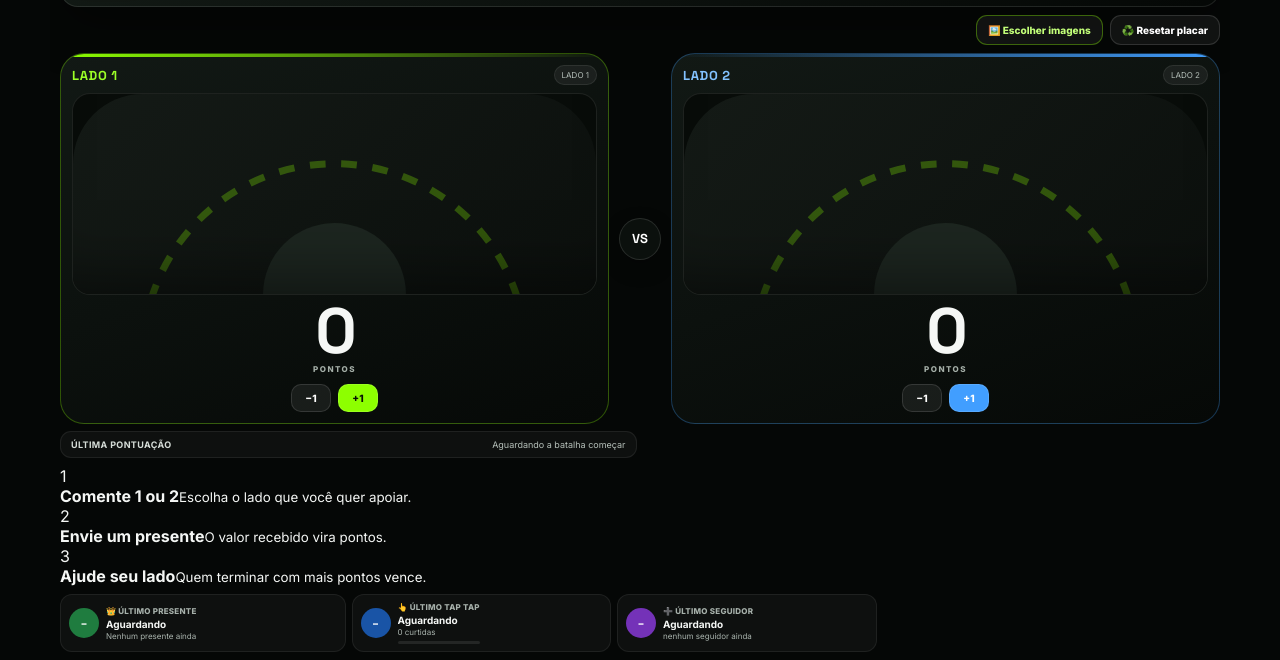
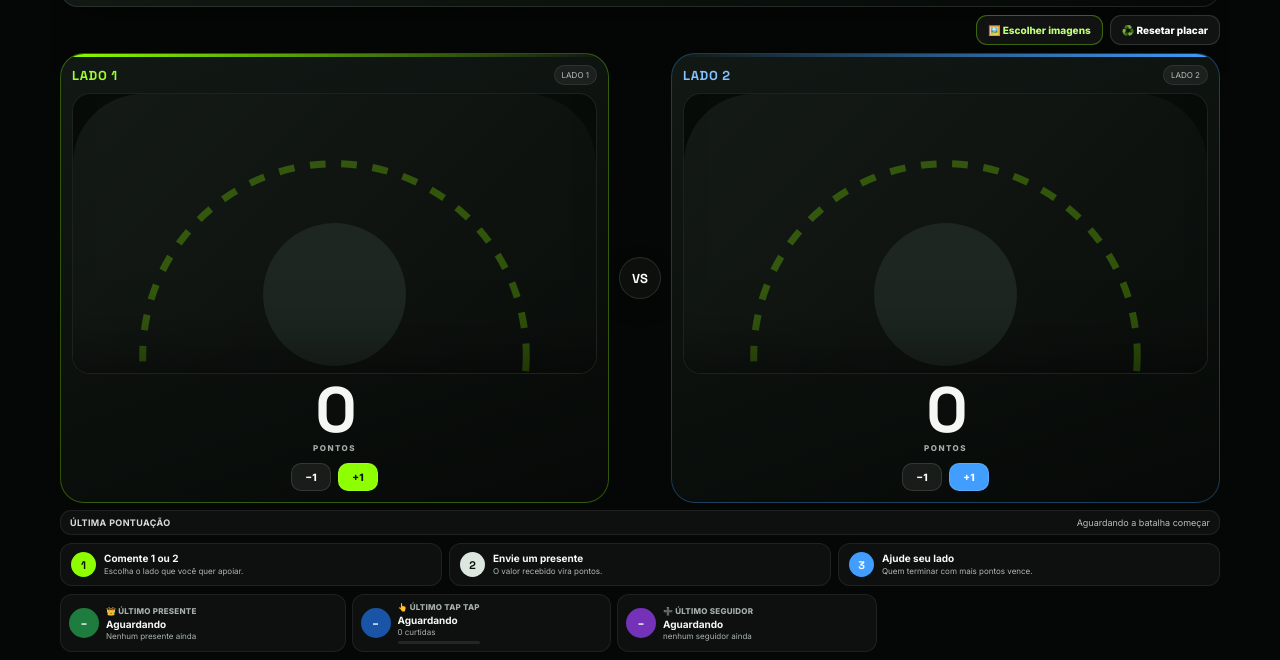
Before and after one commit to wallissonghost-code/fut-live-panel, a plain HTML site: page index.html in a window 1280 px wide. Shown: the part 140-800 px from the top of the page. Drawn offline with nearby package versions, Linux system fonts and the light colour scheme.

Commit message:
Load compact tutorial styles

```diff
--- a/index.html
+++ b/index.html
@@ -15,6 +15,7 @@
   <link rel="stylesheet" href="styles.css" />
   <link rel="stylesheet" href="admin.css" />
   <link rel="stylesheet" href="battle.css" />
+  <link rel="stylesheet" href="battle-tutorial.css" />
 </head>
 <body class="single-screen-battle">
   <main class="app-shell battle-page">
```
